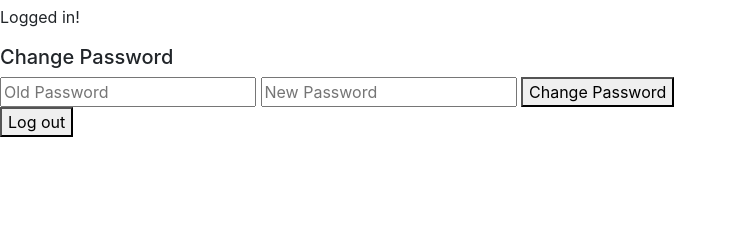
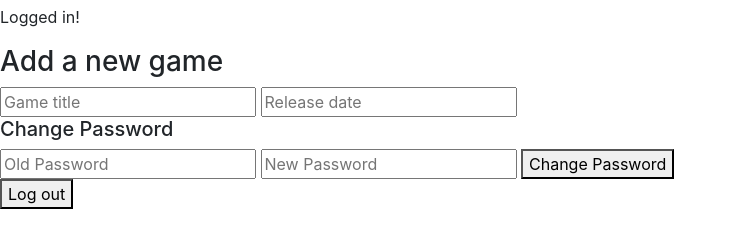
Before and after one commit to hank11234/speedruns-client, a website built with webpack: page index.html in a window 1280 px wide. Both pictures are taken after typing "name@example.com", "Sample123" into the empty fields and a click on the button "Sign In". Shown: the part 51-298 px from the top of the page, without its empty margins (0-737 px from the left). Built offline with nearby package versions, Linux system fonts and the light colour scheme; files whose address does not match are found by name.

Commit message:
Added to curl scripts and index and made games dr     -added platform parameter to curl scripts and started create in html     -made games folder for api, events and ui

```diff
--- a/index.html
+++ b/index.html
@@ -34,6 +34,12 @@
       </div>
 
       <div class="after-login">
+        <h3>Add a new game</h3>
+        <form id="game-create">
+          <input type="text" name="game[title]" placeholder="Game title">
+          <input type="text" name="game[releaseDate]" placeholder="Release date"
+        </form>
+
         <h5>Change Password</h5>
         <form id="change-password">
           <input placeholder="Old Password" type="password" name="passwords[old]" />
```
Also changed, not shown: assets/scripts/games/api.js (added), assets/scripts/games/events.js (added), assets/scripts/games/ui.js (added), 2 other files.
